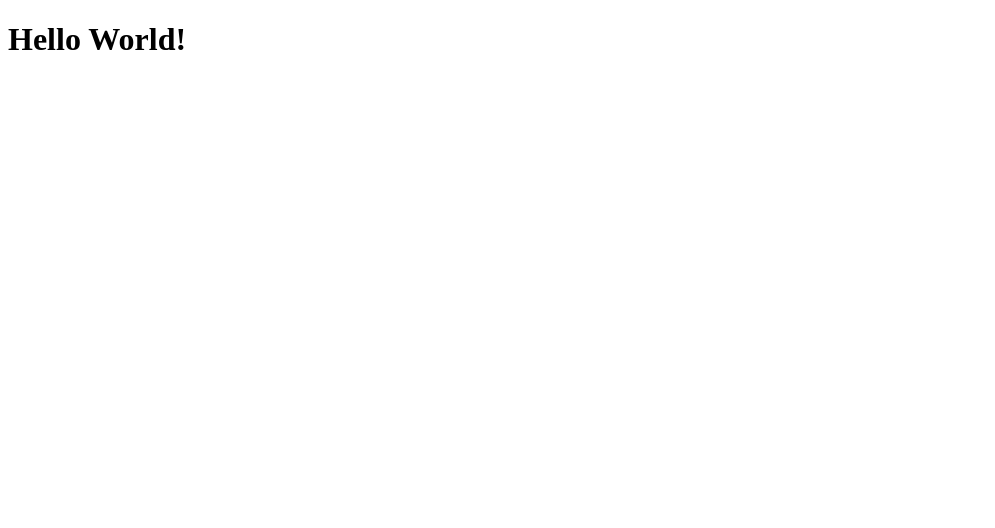
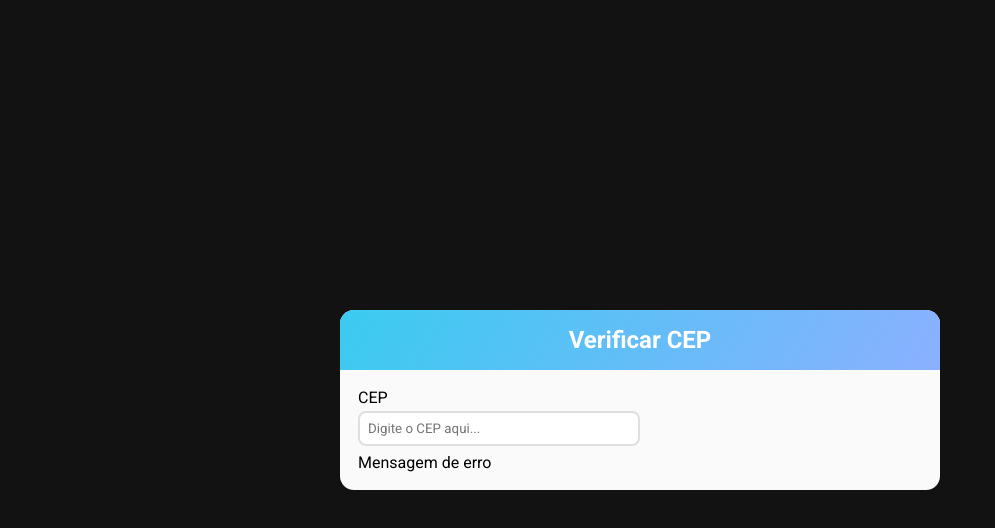
Before and after one commit to EliasNetoDev/Cep-Express, a website: page pages/index.html in a window 1280 px wide. Shown: the whole page, without its empty margins (0-995 px from the left). Drawn offline with Linux system fonts and the light colour scheme.

Commit message:
style(ui): criando formulário e estilizando

```diff
--- /dev/null
+++ b/css/form.css
@@ -0,0 +1,66 @@
+@import url('https://fonts.googleapis.com/css2?family=Roboto:ital,wght@0,400;0,500;0,700;1,900&display=swap');
+
+*{
+    box-sizing: border-box;
+    margin: 0;
+    padding: 0;
+    font-family: "Roboto", sans-serif;
+}
+
+body{
+    background-color: #121212;
+    width: 100%;
+    min-height: 100vh;
+    display: flex;
+    justify-content: center;
+    align-items: center;
+}
+
+.container{
+    background-color: #fafafa;
+    border-radius: 14px;
+    margin: 14px;
+    max-width: 37.5rem;
+    width: 100%;
+    box-sizing: 0 3px 5px rgba(0,0,0, 0.5);
+    overflow: hidden;
+}
+
+.header{
+    background: linear-gradient(120deg, #3acbf0 0%, #8bb0ff 100%);
+    padding: 16px;
+    text-align: center;
+    color: #fff;
+}
+
+.form{
+    padding: 18px;
+}
+
+.form-content{
+    margin-bottom: 8px;
+    padding-bottom: 18px;
+    position: relative;
+}
+
+.form-content label{
+    display: inline-block;
+    margin-bottom: 4px;
+}
+
+.form-content input{
+    display: block;
+    width: 50%;
+    border-radius: 8px;
+    padding: 8px;
+    border: 2px solid #dfdfdf;
+}
+
+.form-content a{
+    position: absolute;
+    bottom: -8px;
+}
+
+h2{
+    color: #ffff;
+}
--- a/pages/index.html
+++ b/pages/index.html
@@ -4,11 +4,33 @@
     <meta charset="UTF-8">
     <meta name="viewport" content="width=device-width, initial-scale=1.0">
     <link rel="stylesheet" href="../css/reset-min.css">
+    <link rel="stylesheet" href="../css/form.css">
     <title>Home Page</title>
 </head>
 <body>
 
-    <h1>Hello World!</h1>
+    <div class="container">
+        <section class="header">
+            <h2>Verificar CEP</h2>
+        </section>
+
+        <form id="form" class="form">
+            <div class="form-content">
+                <label for="cep">CEP</label>
+                <input
+                type="text"
+                id="cep"
+                name="cep"
+                placeholder="Digite o CEP aqui..."
+                maxlength="9"
+                pattern="\d{5}-\d{3}"
+                required
+                />
+                <a>Mensagem de erro</a>
+            </div>
+        </form>
+
+    </div>
 
 </body>
 </html>
```
